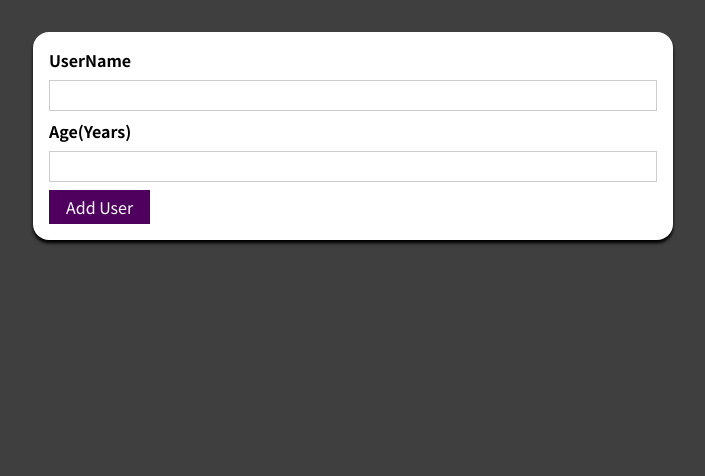
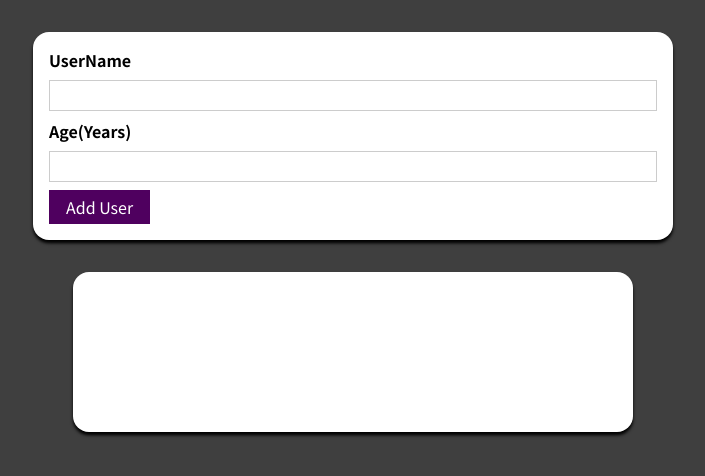
Before and after one commit to AnanSer/UserFormInterface, a React (Create React App) app: page / in a window 1280 px wide. Shown: the top 476 px of the page, without its empty margins (287-992 px from the left). Built offline with nearby package versions, Linux system fonts and the light colour scheme.

Commit message:
added userList with styling

```diff
--- /dev/null
+++ b/src/components/UI/UserList.js
@@ -0,0 +1,6 @@
+import React, { useReducer } from "react";
+import classes from "./UserList.module.css";
+const UserList = (props) => {
+  return <div className={` ${classes.list}`}>{props.info}</div>;
+};
+export default UserList;
--- /dev/null
+++ b/src/components/UI/UserList.module.css
@@ -0,0 +1,8 @@
+.list {
+  background-color: white;
+  box-shadow: 0 0.2rem 0.2rem rgba(0, 0, 0, 26);
+  border-radius: 1rem;
+  width: 35rem;
+  height: 10rem;
+  margin: 1rem auto;
+}
--- a/src/components/Users/AddUser.js
+++ b/src/components/Users/AddUser.js
@@ -1,7 +1,8 @@
 import React, { useState } from "react";
 import classes from "./AddUser.module.css";
+import Card from "../UI/Card";
 import Button from "../UI/Button";
-import Card from "../UI/Card";
+import UserList from "../UI/UserList";
 
 const AddUsers = (props) => {
   const [enteredUserName, setEnteredUserName] = useState("");
@@ -27,6 +28,7 @@ const AddUsers = (props) => {
   };
 
   return (
+    <div>
       <Card className={classes.input}>
         <form onSubmit={submitHandler}>
           <label htmlFor="userName">UserName</label>
@@ -46,6 +48,11 @@ const AddUsers = (props) => {
           <Button type="submit">Add User</Button>
         </form>
       </Card>
+      <UserList
+        info={`${enteredUserName} ${enteredAge}`}
+        className={classes.Card}
+      />
+    </div>
   );
 };
 
```
Lines whose indentation alone changed are shown as unchanged.
